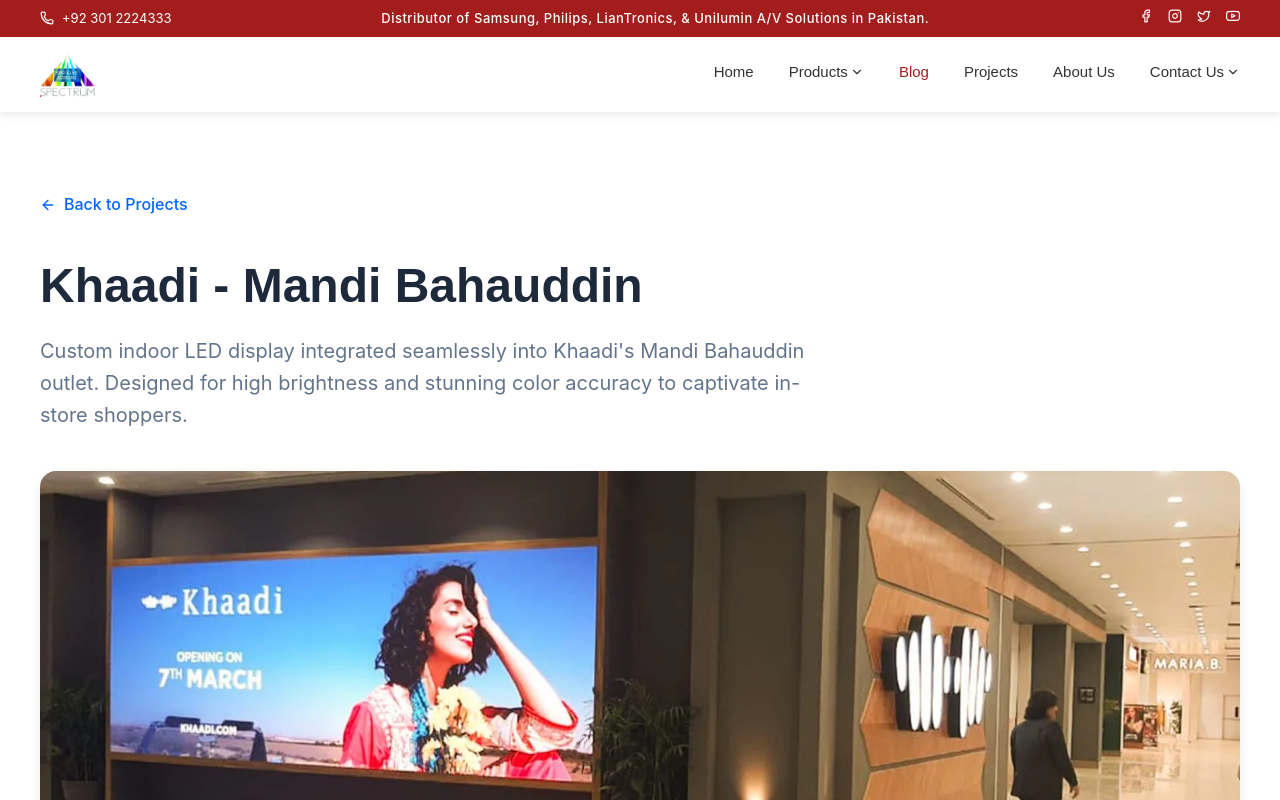
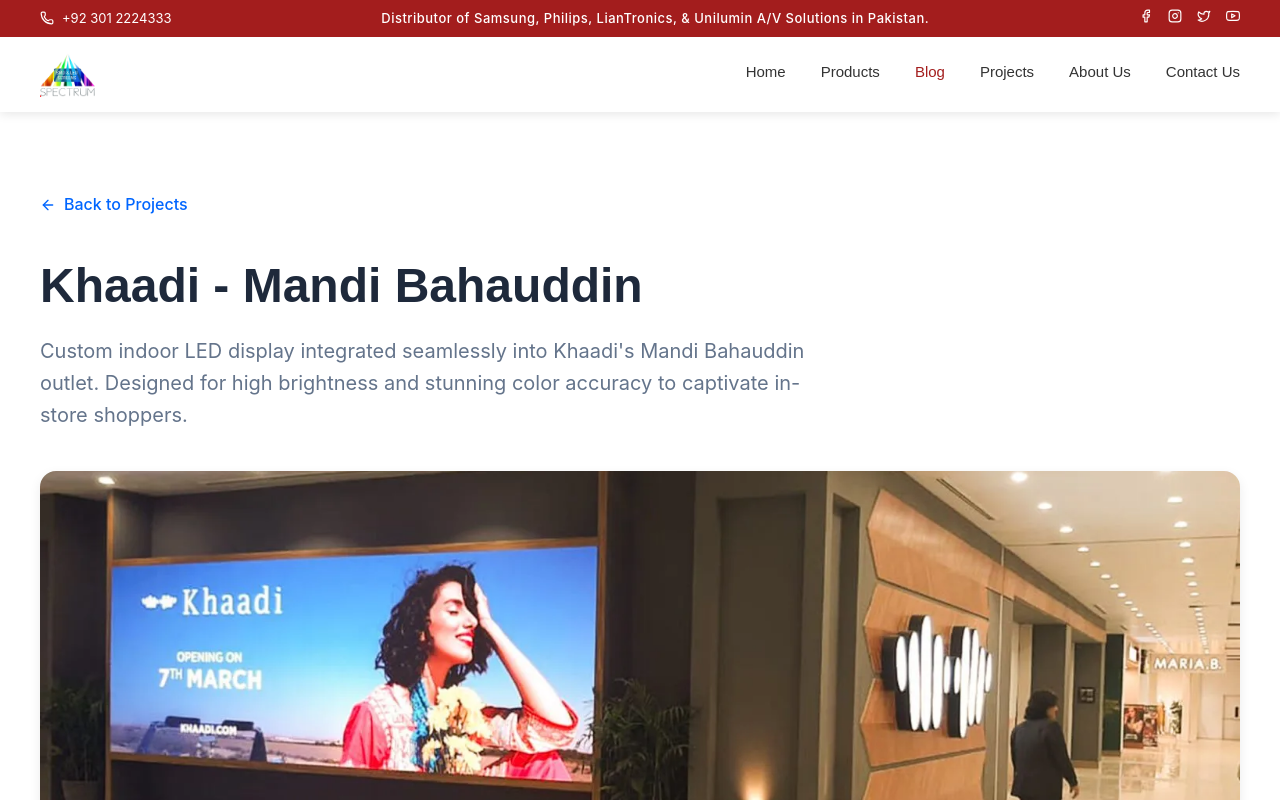
Before and after one commit to IsmailofficialGithub/SMS_landing_website, a React (Vite) app: page /project/1 in a window 1280 px wide. Shown: the top 800 px of the page. Built offline with nearby package versions, Linux system fonts and the light colour scheme; what lightswind would draw is missing.

Commit message:
feat: add Navbar component and jsconfig with path aliases

```diff
--- a/src/components/Navbar.jsx
+++ b/src/components/Navbar.jsx
@@ -47,22 +47,22 @@
           </div>
           <ul className="nav-links">
             <li>
-              <Link to="/" className={location.pathname === '/' ? 'active' : ''}>Home</Link>
-            </li>
-            <li className="dropdown">
-              <Link to="#">Products <ChevronDown size={14} style={{marginLeft: '2px', verticalAlign: 'middle'}} /></Link>
+              <a href="/#" className={location.pathname === '/' && !location.hash ? 'active' : ''}>Home</a>
             </li>
             <li>
-              <Link to="#">Blog</Link>
+              <a href="/#products">Products</a>
             </li>
             <li>
-              <Link to="#">Projects</Link>
+              <a href="/#blog">Blog</a>
             </li>
             <li>
-              <Link to="#">About Us</Link>
+              <a href="/#projects">Projects</a>
             </li>
-            <li className="dropdown">
-              <Link to="#" onClick={(e) => { e.preventDefault(); openQuote(); }}>Contact Us <ChevronDown size={14} style={{marginLeft: '2px', verticalAlign: 'middle'}} /></Link>
+            <li>
+              <a href="/#about">About Us</a>
+            </li>
+            <li>
+              <a href="#" onClick={(e) => { e.preventDefault(); openQuote(); }}>Contact Us</a>
             </li>
           </ul>
         </div>
```
Also changed, not shown: jsconfig.json (added, +8 -0 lines).
